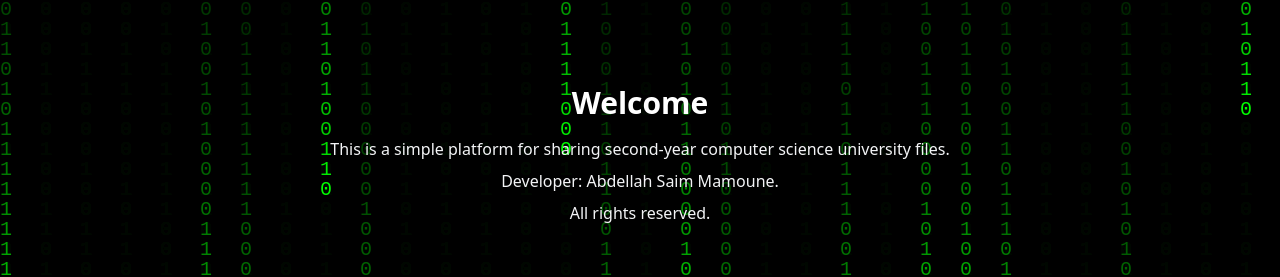
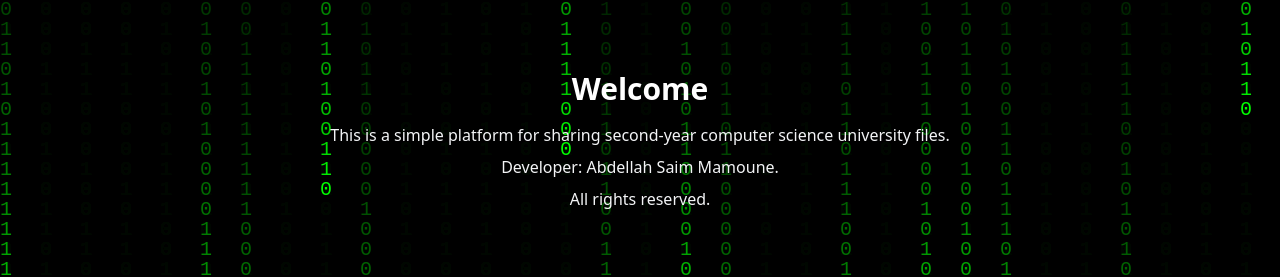
Before and after one commit to Abdellah-saim-mamoune1/TechEventsDZ, a React (Vite) app: page / in a window 1280 px wide. Shown: the part 205-482 px from the top of the page. Built offline with nearby package versions, Linux system fonts and the light colour scheme; no server answers.

Commit message:
fixing upload file

```diff
--- a/src/Home.tsx
+++ b/src/Home.tsx
@@ -53,7 +53,7 @@ export function Home() {
 
       {/* Foreground content */}
       <div className="relative z-10 flex flex-col items-center justify-center h-full px-4 text-center">
-        <div className="mb-20">
+        <div className="mb-27">
         <h1 className="text-3xl font-bold mb-4">Welcome</h1>
         <p className="text-gray-100 mb-2">
           This is a simple platform for sharing second-year computer science university files.
--- a/src/Section.tsx
+++ b/src/Section.tsx
@@ -60,7 +60,10 @@ export function Section() {
     setFilteredItems(filtered);
   }, [search, fromDate, toDate, items]);
 
-  const handleDownload = (url: string) => window.open(url, "_blank");
+  const handleDownload = (url: string) =>{
+  const viewerUrl = `https://docs.google.com/viewer?url=${encodeURIComponent(url)}&embedded=true`;
+  window.open(viewerUrl, "_blank");}
+
   const toggleShowVideos = (id: number) => setShowVideos(prev => ({ ...prev, [id]: !prev[id] }));
   const toggleShowGithub = (id: number) => setShowGithub(prev => ({ ...prev, [id]: !prev[id] }));
 
```
